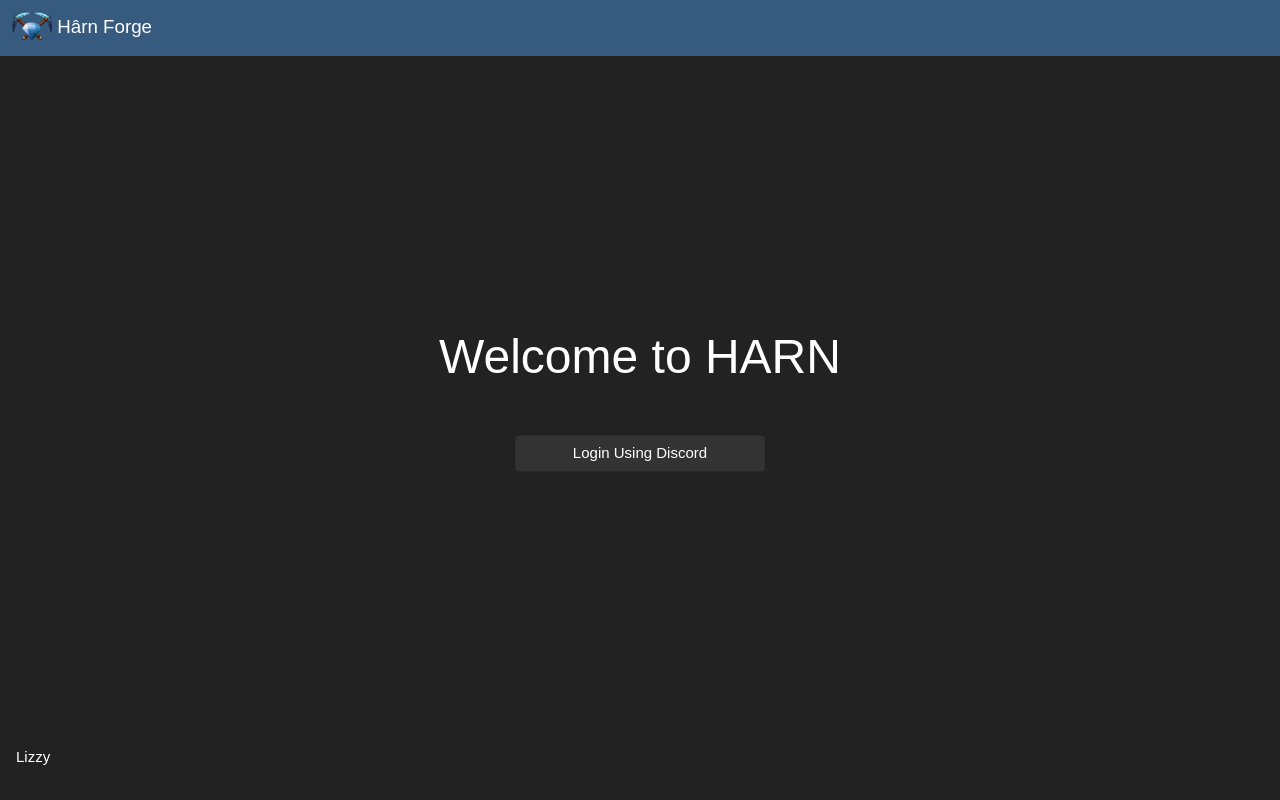
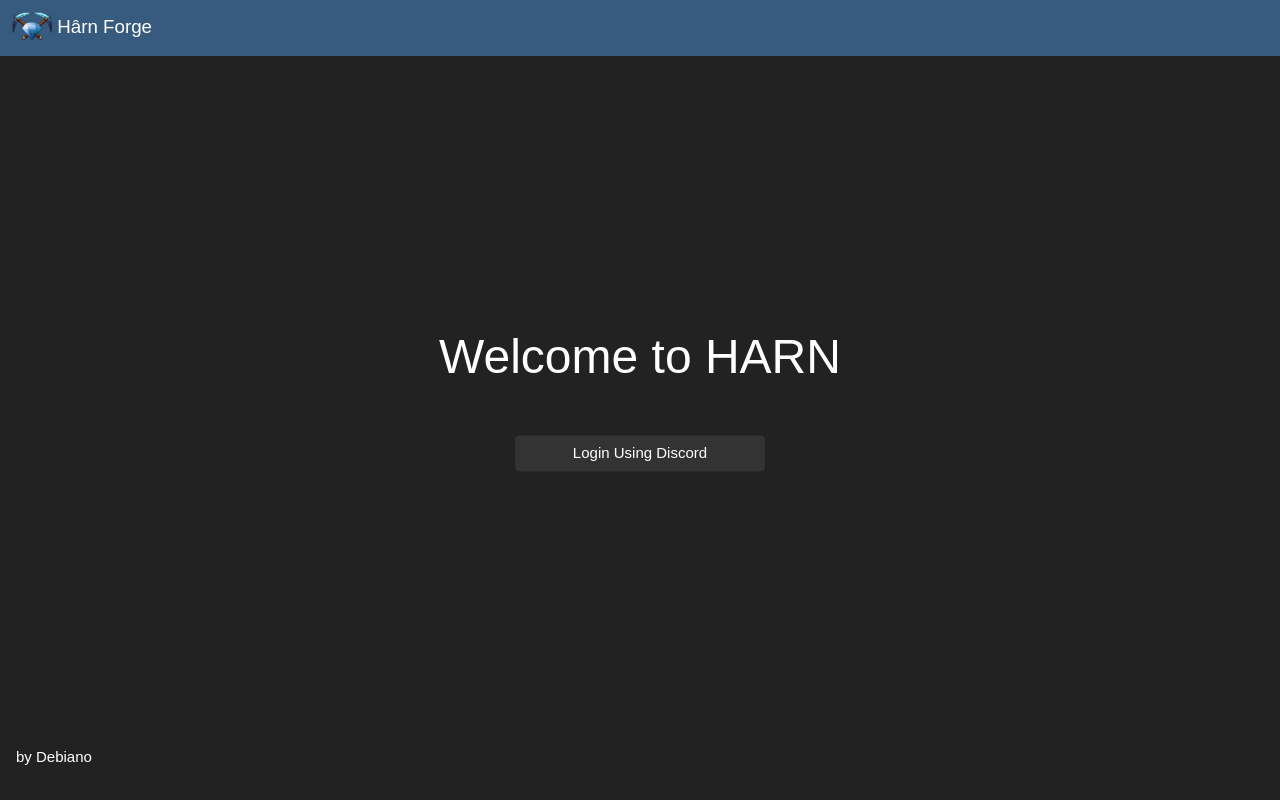
Before and after one commit to JorgeOJara/harnwebforge, a React (Create React App) app: page /login in a window 1280 px wide. Built offline with nearby package versions, Linux system fonts and the light colour scheme; a web font is replaced by a local one.

Commit message:
Something

```diff
--- a/src/comp/join.js
+++ b/src/comp/join.js
@@ -26,7 +26,7 @@ export const Join = ()=>{
                 <button className="btn btn-secondary b" onClick={()=>login()}>Login Using Discord</button>
             </div>
         <div className="bottomleft">
-            <p>Lizzy</p>
+            <p>by Debiano</p>
          </div>
        </div>
   );
```
